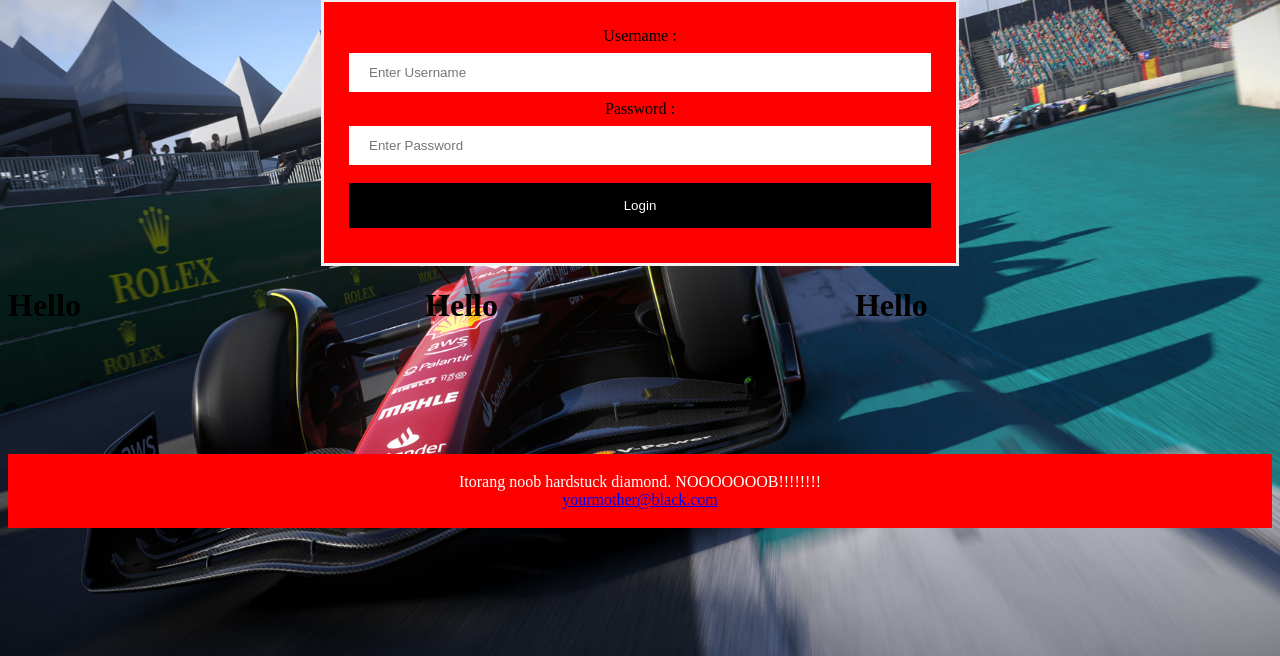
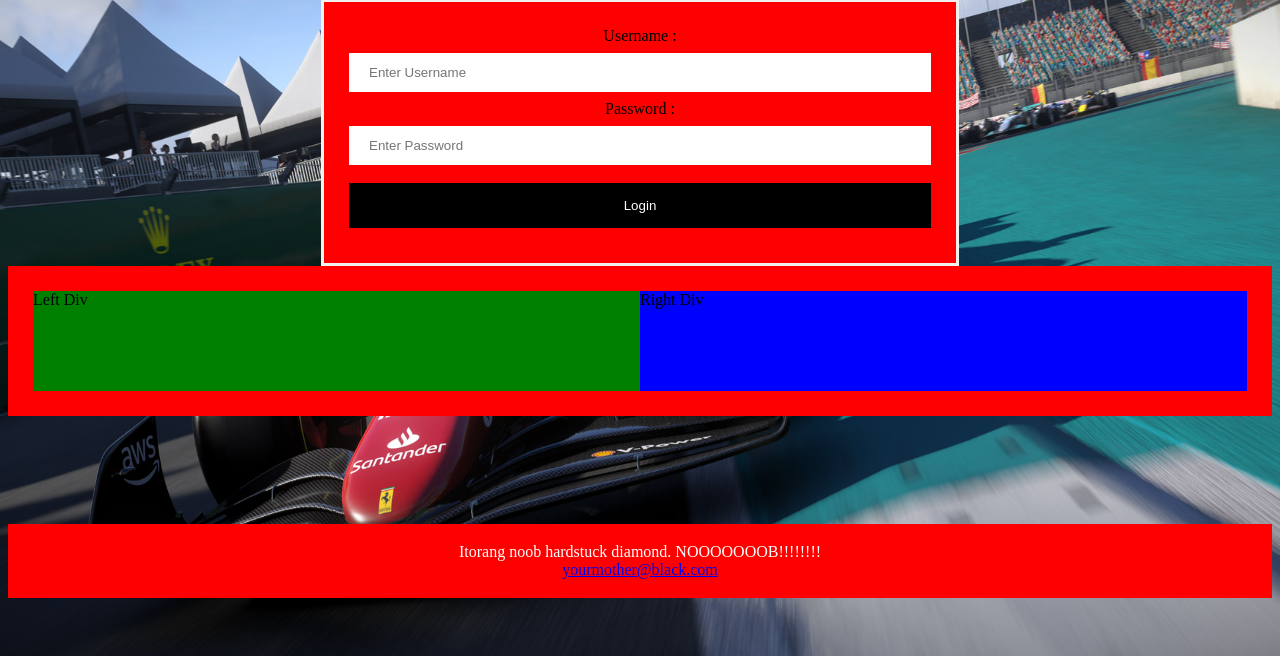
Before and after one commit to afc-asd/AID, a Django app: page /login/ in a window 1280 px wide. Shown: the part 81-737 px from the top of the page. Run offline with Django 4.2, Linux system fonts and the light colour scheme.

Commit message:
Login page

```diff
--- a/login/static/css/login.css
+++ b/login/static/css/login.css
@@ -38,17 +38,3 @@ button:hover {
     padding: 25px;
     background-color: red;
 }
-
-/* Sectioning */
-
-.left{
-   width: 33%;
-   float: left;
-}
-.right{
-   width: 33%;
-   float: right;
-}
-.clear-fix{
-  clear: both;
-}
--- a/login/templates/login/login.html
+++ b/login/templates/login/login.html
@@ -29,17 +29,13 @@
         </form>
     </div>
 
-    <div id="parent">
-      <div class="left">
-          <h1>Hello</h1>
-      </div>
-      <div class="left">
-          <h1>Hello</h1>
-      </div>
-      <div class="right">
-          <h1>Hello</h1>
-      </div>
-      <div class="clear-fix"></div>
+    <div class="container" style="display: flex; height: 100px;">
+        <div style="width: 50%; background: green;">
+            Left Div
+        </div>
+        <div style="flex-grow: 1; background: blue;">
+            Right Div
+        </div>
     </div>
 
     <br><br><br><br><br><br>
```
